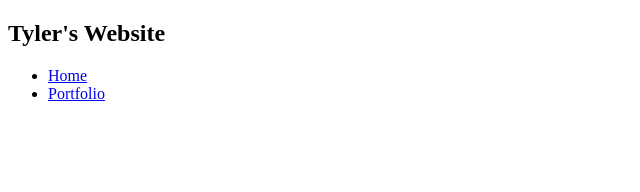
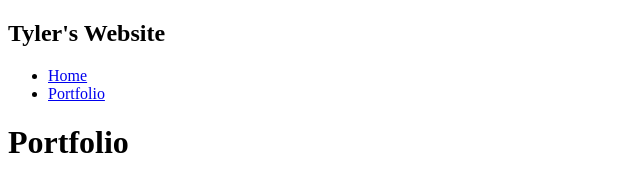
Before and after one commit to tymey/tymey.github.io, a plain HTML site: page portfolio.html in a window 1280 px wide. Shown: the whole page, without its empty margins (0-640 px from the left). Drawn offline with Linux system fonts and the light colour scheme.

Commit message:
feat(portfolio): Complete TODO 5

```diff
--- a/portfolio.html
+++ b/portfolio.html
@@ -18,7 +18,12 @@
                 </ul>
             </nav>
             <main>
+                <div class="content">
+                    <h1>Portfolio</h1>
+                    <ul id="portfolio">
 
+                    </ul>
+                </div>
             </main>
         </div>
     </body>
```
